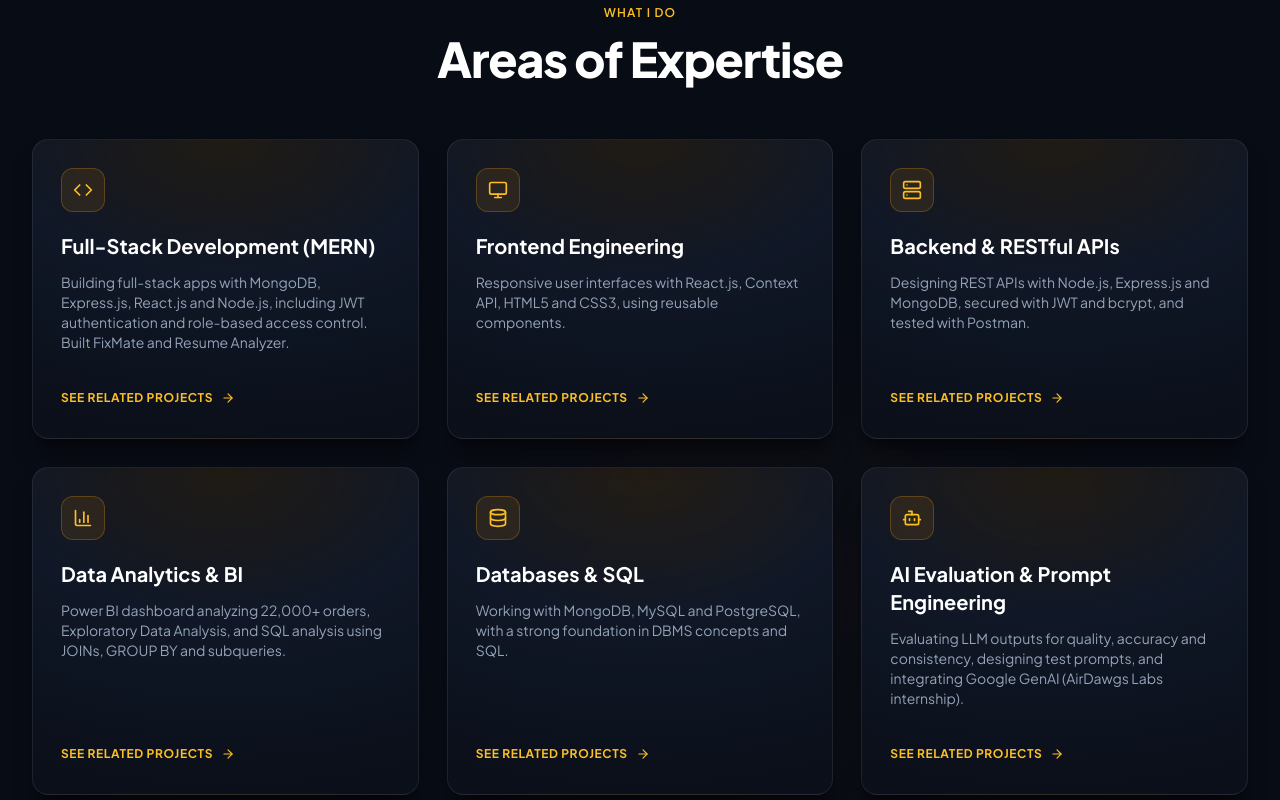
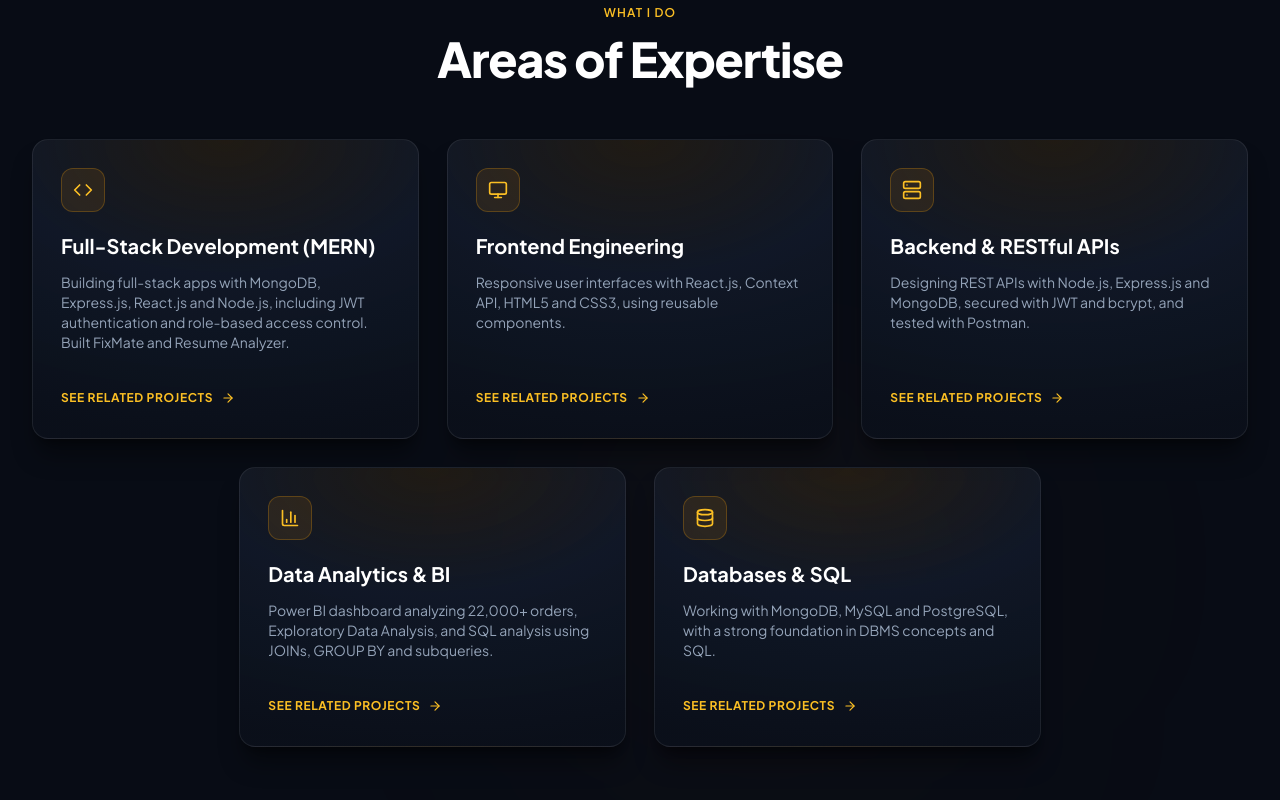
Before and after one commit to r0kumar/My_Portfolio, a React (Vite) app: page / in a window 1280 px wide. Shown: the part 1820-2620 px from the top of the page. Built offline with nearby package versions, Linux system fonts and the light colour scheme.

Commit message:
feat: remove AI Evaluation card and balance Areas of Expertise in 5-card layout

```diff
--- a/src/components/Services.jsx
+++ b/src/components/Services.jsx
@@ -22,12 +22,11 @@ export const Services = ({ activeRole = 'fullstack', onSelectFilter }) => {
   }));
 
   // Reorder based on role toggle:
-  // In Data Analyst View: Data Analytics & BI, Databases & SQL, AI Evaluation first
+  // In Data Analyst View: Data Analytics & BI, Databases & SQL first
   // In Developer View: Full-Stack, Frontend, Backend first
   const dataAnalystOrder = [
     'data-analytics',
     'databases-sql',
-    'ai-eval',
     'fullstack-dev',
     'frontend-dev',
     'backend-apis'
@@ -81,14 +80,24 @@ export const Services = ({ activeRole = 'fullstack', onSelectFilter }) => {
           </h2>
         </div>
 
-        {/* 6 Cards Grid: 3x2 on Desktop, 2 cols on Tablet, 1 col on Mobile */}
-        <div className="grid grid-cols-1 md:grid-cols-2 lg:grid-cols-3 gap-6 lg:gap-7">
-          {cards.map((card) => {
+        {/* 5 Cards Grid: 3 in Row 1, 2 centered in Row 2 on Desktop; 2-col on Tablet; 1-col on Mobile */}
+        <div className="grid grid-cols-1 md:grid-cols-2 lg:grid-cols-6 gap-6 lg:gap-7">
+          {cards.map((card, idx) => {
             const { IconComponent } = card;
+
+            // Symmetrical centering: on desktop (6 cols), cards 0,1,2 take 2 cols each (3 cards total 6 cols).
+            // Card 3 starts at col 2 and takes 2 cols; Card 4 takes 2 cols (centered underneath).
+            // On tablet (2 cols), card 4 is centered.
+            const colSpanClass = idx === 3
+              ? "lg:col-span-2 lg:col-start-2 md:col-span-1"
+              : idx === 4
+              ? "lg:col-span-2 md:col-span-2 md:max-w-md md:mx-auto w-full lg:max-w-none"
+              : "lg:col-span-2 md:col-span-1";
+
             return (
               <div
                 key={card.id}
-                className="group relative rounded-2xl p-6 sm:p-7 flex flex-col justify-between transition-all duration-300 hover:-translate-y-1.5 border border-white/[0.08] hover:border-amber-500/40 shadow-xl shadow-black/40 hover:shadow-amber-500/10 overflow-hidden h-full"
+                className={`${colSpanClass} group relative rounded-2xl p-6 sm:p-7 flex flex-col justify-between transition-all duration-300 hover:-translate-y-1.5 border border-white/[0.08] hover:border-amber-500/40 shadow-xl shadow-black/40 hover:shadow-amber-500/10 overflow-hidden h-full`}
                 style={{
                   background: 'radial-gradient(130% 100% at 50% 0%, rgba(245, 158, 11, 0.10) 0%, rgba(18, 26, 42, 0.85) 45%, rgba(11, 16, 26, 0.95) 100%)',
                 }}
--- a/src/data/portfolioData.js
+++ b/src/data/portfolioData.js
@@ -100,14 +100,6 @@ export const portfolioData = {
       icon: "Database",
       target: "#projects",
       filter: "Data Analytics"
-    },
-    {
-      id: "ai-eval",
-      title: "AI Evaluation & Prompt Engineering",
-      description: "Evaluating LLM outputs for quality, accuracy and consistency, designing test prompts, and integrating Google GenAI (AirDawgs Labs internship).",
-      icon: "Bot",
-      target: "#experience",
-      filter: null
     }
   ],
   skills: {
```
